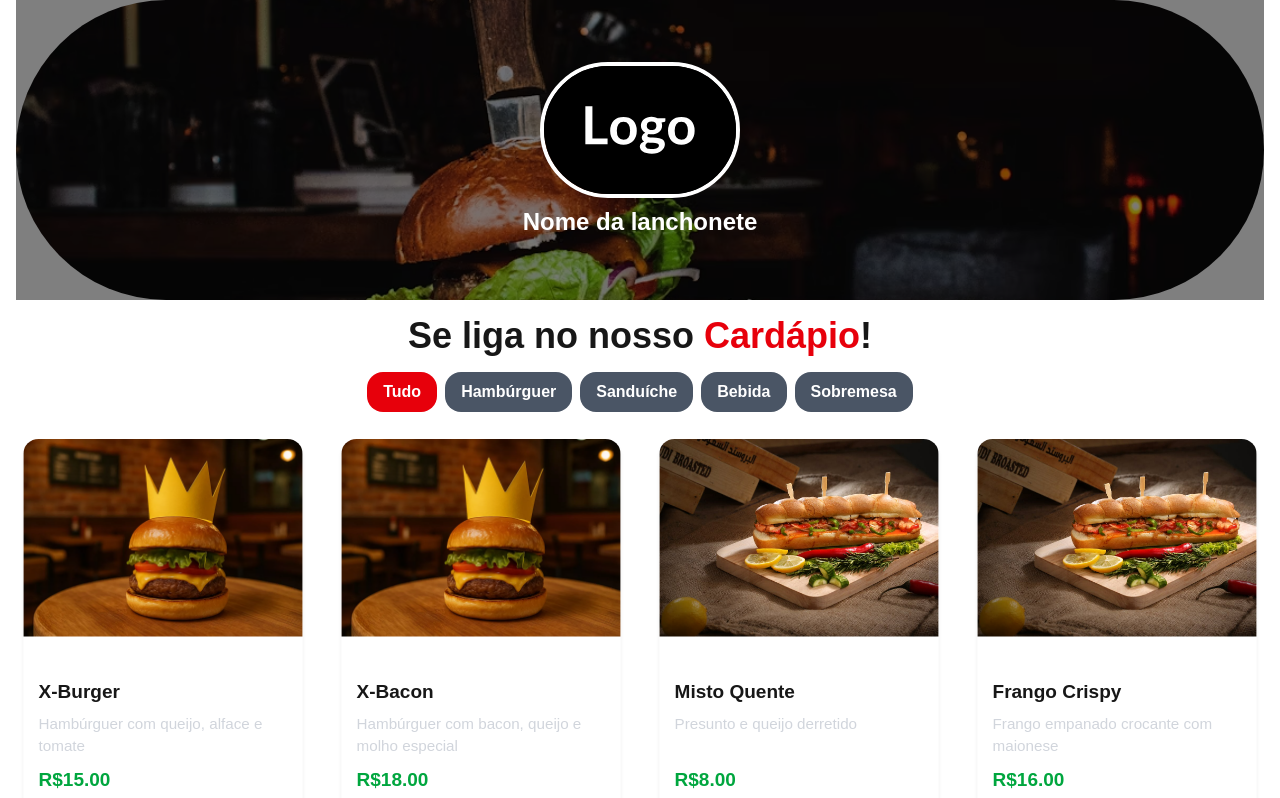
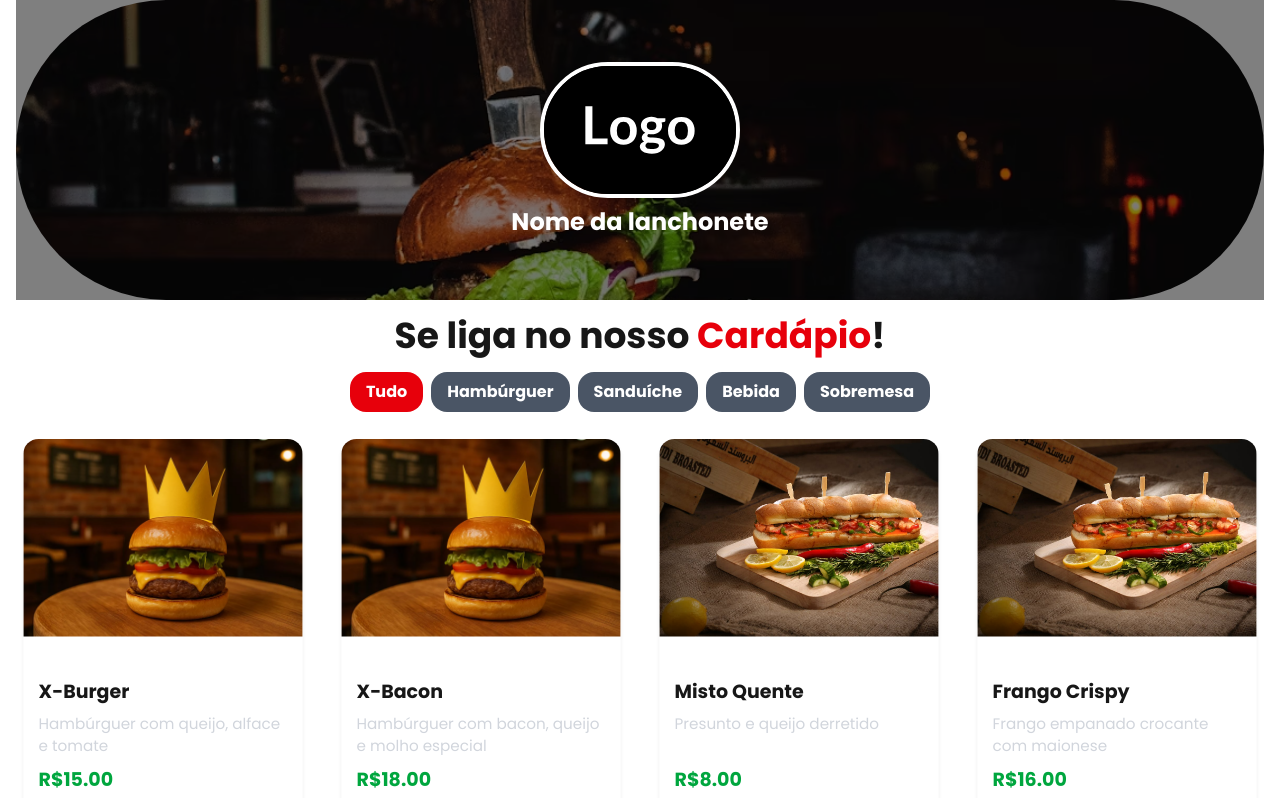
Before and after one commit to joseisaacpy/lanchonete-page, a Next.js app: page / in a window 1280 px wide. Shown: the top 798 px of the page. Built offline with nearby package versions, Linux system fonts and the light colour scheme.

Commit message:
style(layout): importar fonte poppins em layout

```diff
--- a/app/layout.tsx
+++ b/app/layout.tsx
@@ -1,9 +1,18 @@
-import type { Metadata } from "next";
-
+// css
 import "./globals.css";
 
+// fontes
+import { Poppins } from "next/font/google";
+const poppins = Poppins({
+  weight: ["400", "500", "600", "700"],
+  subsets: ["latin"],
+});
+
+// componentes
 import Footer from "../components/Footer";
 
+// metadata
+import type { Metadata } from "next";
 export const metadata: Metadata = {
   title: "Lanchonete Page",
   description: "Nome da lanchonete — A melhor pizza e hambúrguer da região.",
@@ -19,7 +28,9 @@
 }>) {
   return (
     <html lang="pt-BR">
-      <body className={`antialiased min-h-screen flex flex-col`}>
+      <body
+        className={`${poppins.className} antialiased min-h-screen flex flex-col`}
+      >
         <main className="flex-1">{children}</main>
         <Footer />
       </body>
```
